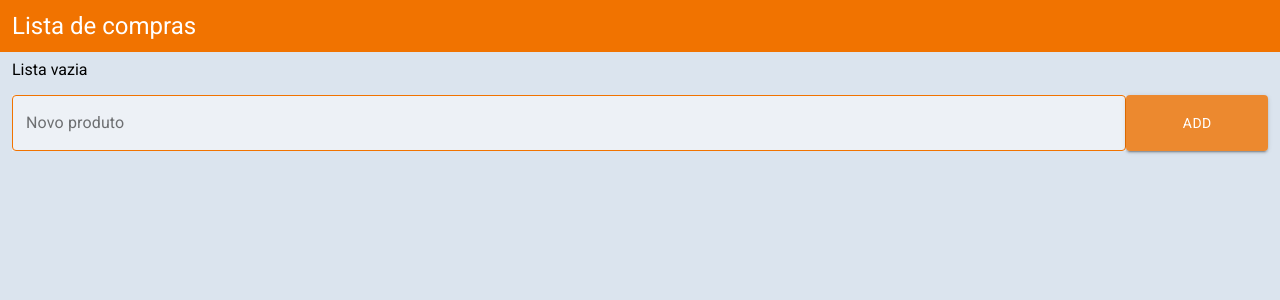
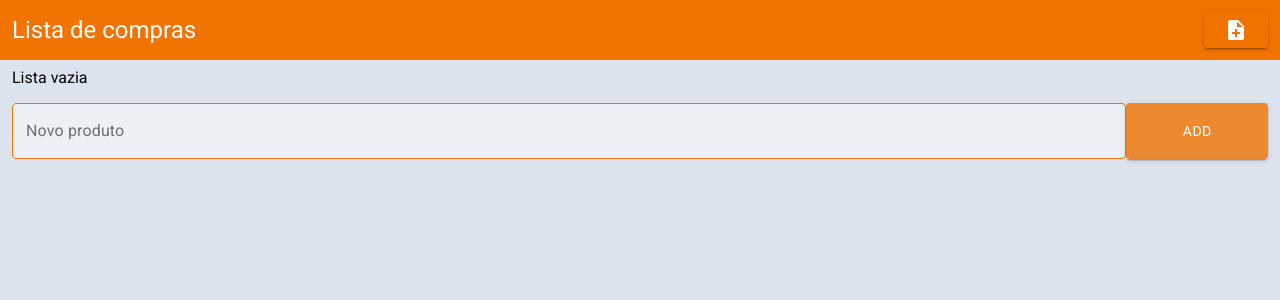
Before and after one commit to atreib/listeiv2, a React (Create React App) app: page / in a window 1280 px wide. Shown: the top 300 px of the page. Built offline with nearby package versions, Linux system fonts and the light colour scheme.

Commit message:
feat: add button for new list on dashboard

```diff
--- a/src/components/pages/dashboard/DashboardPage.styles.tsx
+++ b/src/components/pages/dashboard/DashboardPage.styles.tsx
@@ -3,6 +3,7 @@ import styled from 'styled-components';
 import { colors } from '../../../helpers/theme';
 
 export { AppInput, AppButton, AppList } from './../../utils';
+export { NoteAddIcon } from './../../utils/icons';
 export { Product } from './Product';
 
 export const ShoppingList = styled.div`
@@ -19,6 +20,10 @@ export const ListTitle = styled.div`
   font-size: 1.5rem;
   color: ${colors.contrastPrimary};
   background-color: ${colors.primary};
+  display: flex;
+  flex-orientation: row;
+  justify-content: space-between;
+  align-items: center;
 `;
 
 export const ListWrapper = styled.div`
--- a/src/components/pages/dashboard/DashboardPage.tsx
+++ b/src/components/pages/dashboard/DashboardPage.tsx
@@ -9,6 +9,7 @@ import {
   AppInput,
   AppButton,
   AppList,
+  NoteAddIcon,
 } from './DashboardPage.styles';
 import { colors } from './../../../helpers/theme';
 import { ShoppingListContext } from './../../../contexts';
@@ -55,7 +56,14 @@ export const DashboardPage = () => {
         <title>Lista de compras</title>
         <style>{`body { background-color: ${colors.background}; color: ${colors.contrastBackground}; }`}</style>
       </Helmet>
-      <ListTitle>Lista de compras</ListTitle>
+      <ListTitle>
+        <div>Lista de compras</div>
+        <div>
+          <AppButton bgColor={colors.primary} fontColor={colors.contrastPrimary} onClick={() => console.log('clicou')}>
+            <NoteAddIcon />
+          </AppButton>
+        </div>
+      </ListTitle>
       <ListWrapper>
         {products && (
           <AppList>
--- a/src/components/utils/icons/Icons.tsx
+++ b/src/components/utils/icons/Icons.tsx
@@ -1,5 +1,6 @@
 import DeleteIcon from '@material-ui/icons/Delete';
 import AddIcon from '@material-ui/icons/Add';
 import RemoveIcon from '@material-ui/icons/Remove';
+import NoteAddIcon from '@material-ui/icons/NoteAdd';
 
-export { DeleteIcon, AddIcon, RemoveIcon };
+export { DeleteIcon, AddIcon, RemoveIcon, NoteAddIcon };
```
